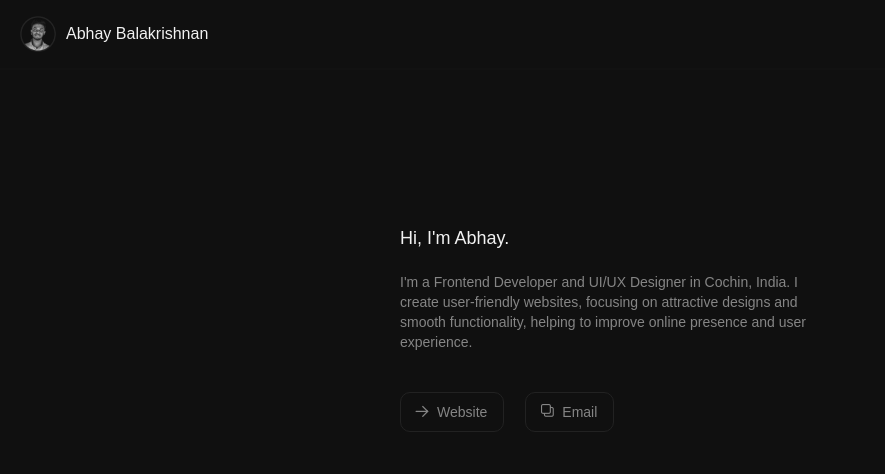
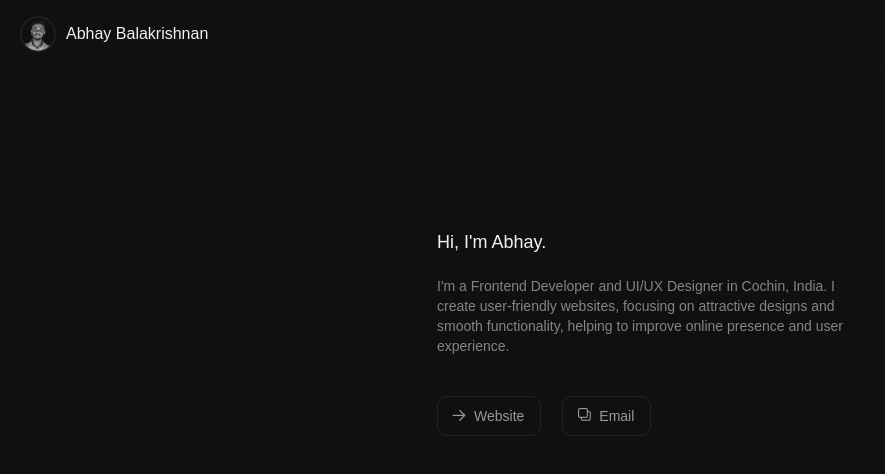
Before and after one commit to ABHAY-100/vue-link-bio, a Vue app: page / in a window 1280 px wide. Shown: the top 474 px of the page, without its empty margins (0-885 px from the left). Built offline with nearby package versions, Linux system fonts and the light colour scheme; a web font is replaced by a local one.

Commit message:
SOme styling

```diff
--- a/src/components/common/NavBar.vue
+++ b/src/components/common/NavBar.vue
@@ -4,10 +4,10 @@ import { profile } from "../../assets/index.js";
 
 <template>
   <div
-    class="flex justify-start items-center bg-charcoal py-4 px-5 gap-2.5 border-b-solid border-nav_border border-b-2"
+    class="flex justify-start items-center bg-charcoal py-4 px-5 gap-2.5 border-b-solid border-nav_border border-b-2 absolute w-full top-0 left-0"
   >
     <img :src="profile" alt="profile_image" class="w-9 h-9" />
-    <h5 class="text-base font-medium text-not_white">Abhay Balakrishnan</h5>
+    <h5 class="text-base font-medium text-not_white max-md:hidden">Abhay Balakrishnan</h5>
   </div>
 </template>
 
--- a/src/views/Home.vue
+++ b/src/views/Home.vue
@@ -6,22 +6,25 @@ import 'primeicons/primeicons.css';
 
 <template>
     <NavBar />
-    <div class="w-[480px] mx-auto mt-[154px] flex gap-[40px] flex-col">
-        <div class="flex flex-col items-start justify-center gap-[20px] font-normal">
-          <h3 class="text-lg text-not_white">Hi, I'm Abhay.</h3>
-          <p class="text-sm text-just_gray w-[406px]">I'm a Frontend Developer and UI/UX Designer in Cochin, India. I create user-friendly websites, focusing on attractive designs and smooth functionality, helping to improve online presence and user experience.</p>
+
+    <section class="flex items-start justify-center w-full h-screen">
+        <div class="max-w-[480px] mt-[228px] flex gap-[40px] flex-col mx-5">
+            <div class="flex flex-col items-start justify-center gap-[20px] font-normal w-full">
+              <h3 class="w-full text-lg text-not_white">Hi, I'm Abhay.</h3>
+              <p class="text-sm text-just_gray max-w-[406px] w-full">I'm a Frontend Developer and UI/UX Designer in Cochin, India. I create user-friendly websites, focusing on attractive designs and smooth functionality, helping to improve online presence and user experience.</p>
             </div>
-        <div class="flex gap-[21px]">
-            <Button class="custom-button-icon border-[1px] rounded-[10px] border-other_border text-just_gray h-[40px] text-sm px-[16px] max-w-[106px] flex justify-center items-center gap-[6px] font-normal hover:bg-hover_anim">
-                <i class="pi pi-arrow-right mt-[5px]" style="font-size: 0.8rem; margin-left: -4px; color: #858585"></i>
+            <div class="flex gap-[21px] justify-start items-start w-full">
+                <Button class="custom-button-icon border-[1px] rounded-[10px] border-other_border text-[#999999] h-[40px] text-sm px-[16px] max-w-[106px] flex justify-center items-center gap-[6px] font-normal hover:bg-other_border duration-200 ease-in-out">
+                    <i class="pi pi-arrow-right mt-[5px]" style="font-size: 0.8rem; margin-left: -4px; color: #999999"></i>
                     Website
                 </Button>
-            <Button class="custom-button-icon border-[1px] rounded-[10px] border-other_border  h-[40px] text-sm px-[16px] max-w-[106px] flex justify-center items-center gap-[6px] font-normal text-just_gray hover:bg-hover_anim">
-                <i class="pi pi-clone mt-[4px]" style="font-size: 0.8rem; margin-left: -4px; color: #858585"></i>
+                <Button class="custom-button-icon border-[1px] rounded-[10px] border-other_border  h-[40px] text-sm px-[16px] max-w-[106px] flex justify-center items-center gap-[6px] font-normal text-[#999999] hover:bg-other_border duration-200 ease-in-out">
+                    <i class="pi pi-clone mt-[4px]" style="font-size: 0.8rem; margin-left: -4px; color: #999999"></i>
                     Email
                 </Button>
             </div>
         </div>
+    </section>
 </template>
 
 <style scoped>
--- a/tailwind.config.js
+++ b/tailwind.config.js
@@ -12,6 +12,8 @@ export default {
         just_gray: '#858585',
         other_border: '#222222',
 
+        one: '#141414',
+        two: '#101010',
         hover_anim: '#1C1C1C',
         nav_border: 'rgba(38, 38, 38, 0.1)',
       },
```
Lines whose indentation alone changed are shown as unchanged.
